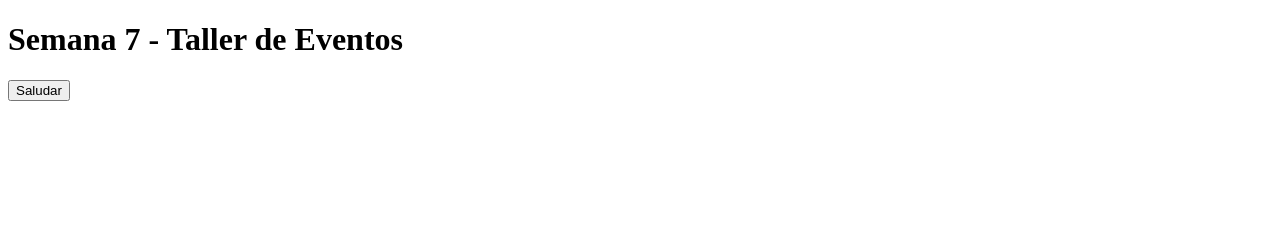
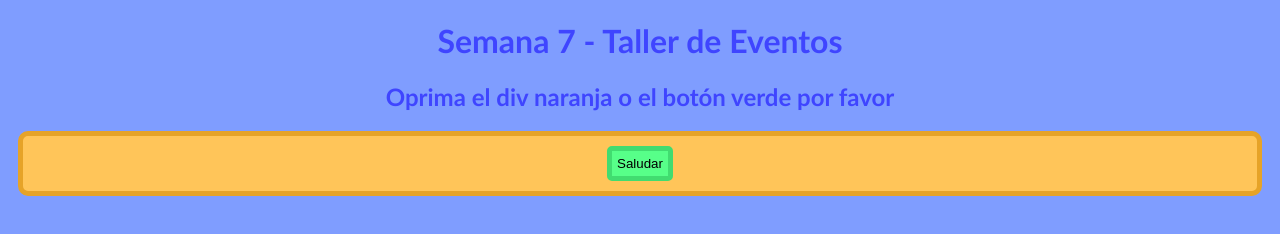
Before and after one commit to Estefani-G/taller-eventos, a plain HTML site: page index.html in a window 1280 px wide. Drawn offline with Linux system fonts and the light colour scheme.

Commit message:
Evento agregado al div, además de algunos estilos a la página

```diff
--- /dev/null
+++ b/css/styles.css
@@ -0,0 +1,25 @@
+body{
+    background-color: rgb(127, 157, 255);
+}
+
+button{
+    background-color: rgb(87, 255, 137);
+    padding: 5px;
+    border-radius: 5px;
+    border: 5px  rgb(65, 220, 112) solid;
+}
+
+div{
+    background-color: rgb(255, 197, 89);
+    margin: 10px;
+    padding: 10px;
+    text-align: center;
+    border-radius: 10px;
+    border: 5px  rgb(230, 163, 40) solid;
+}
+
+h1, h2{
+    text-align: center;
+    font-family: 'Gill Sans', 'Gill Sans MT', Calibri, 'Trebuchet MS', sans-serif;
+    color: rgb(63, 69, 255);
+}
--- a/index.html
+++ b/index.html
@@ -4,10 +4,15 @@
     <meta charset="UTF-8">
     <meta name="viewport" content="width=device-width, initial-scale=1.0">
     <title>Semana 7 - Taller de Eventos</title>
+    <link rel="stylesheet" href="css/styles.css">
 </head>
 <body>
     <h1>Semana 7 - Taller de Eventos</h1>
-    <button onclick="alert('Hola!')">Saludar</button>
+    <h2>Oprima el div naranja o el botón verde por favor</h2>
+    <div id="elementoDiv">
+        <button onclick="alert('Hola!')">Saludar</button>
+    </div>
 
+    <script src="js/eventos.js"></script>
 </body>
 </html>
--- /dev/null
+++ b/js/eventos.js
@@ -0,0 +1,5 @@
+const eventoDiv = document.getElementById('elementoDiv');
+
+eventoDiv.addEventListener('click', () => {
+    alert("Hola! Soy el div");
+});
```
